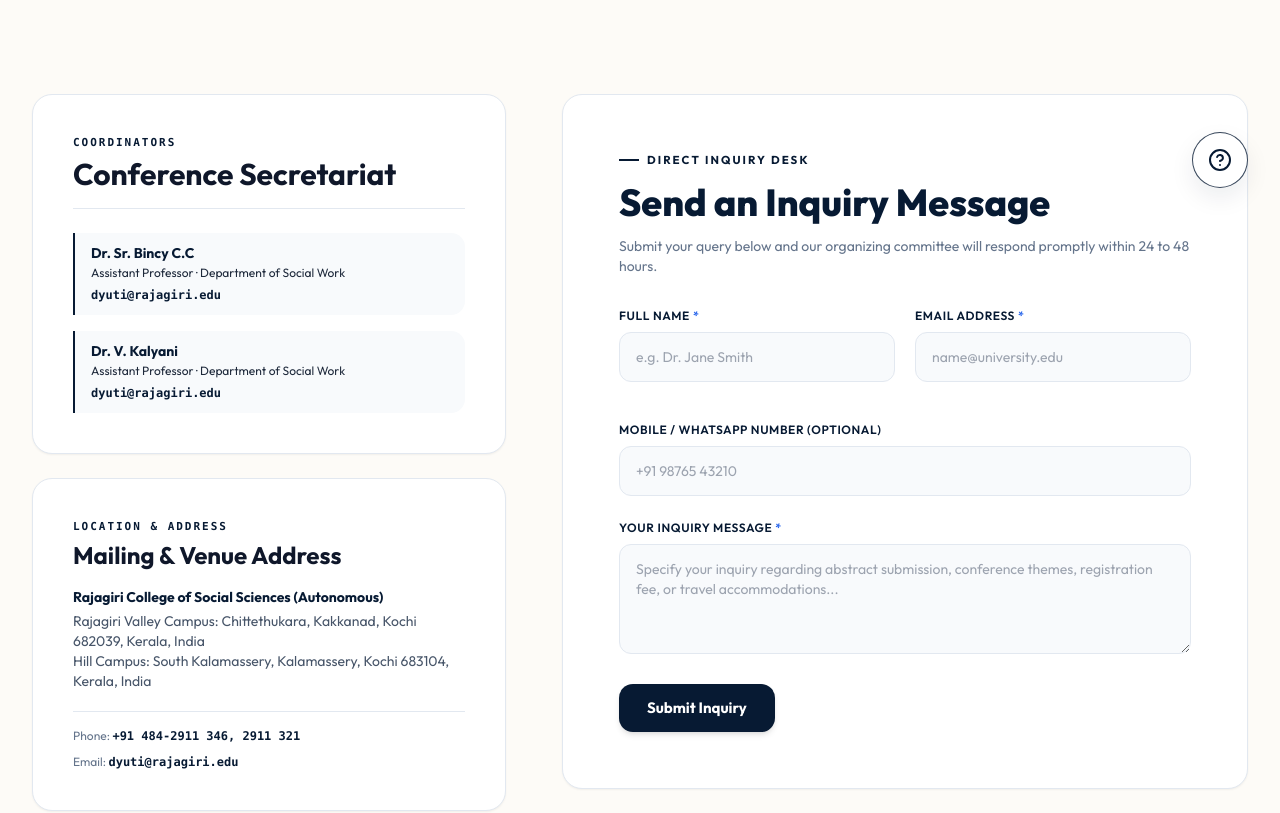
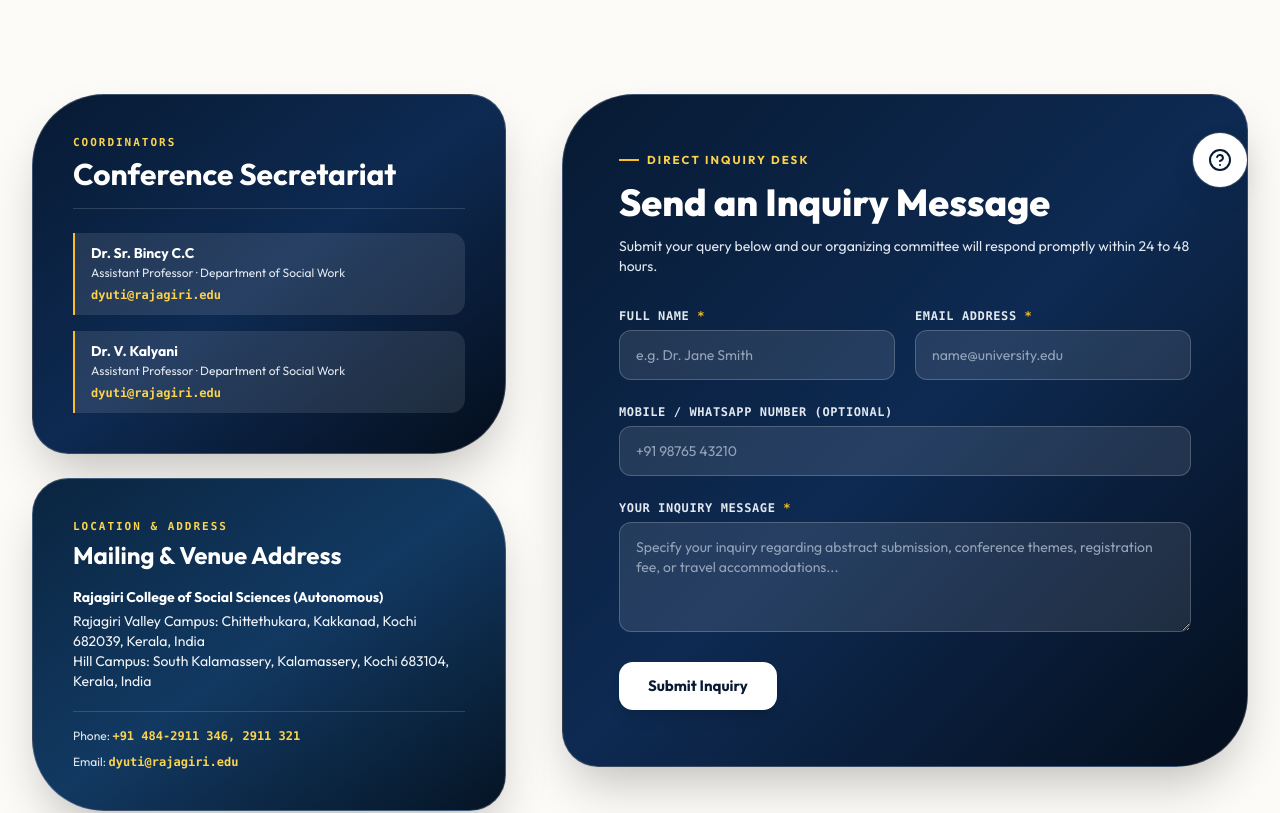
Before and after one commit to Rlabzteam/Dyuti27, a React (Vite) app: page /contact in a window 1280 px wide. Shown: the part 580-1393 px from the top of the page. Built offline with nearby package versions, Linux system fonts and the light colour scheme.

Commit message:
feat: add Contact, Rajagiri, and Accommodation pages with integrated inquiry form and conference details

```diff
--- a/src/pages/Accommodation.tsx
+++ b/src/pages/Accommodation.tsx
@@ -168,8 +168,8 @@ export const Accommodation: React.FC = () => {
           </div>
         </div>
 
-        {/* ── HOSPITALITY DESK SUPPORT FOOTER ── */}
-        <div className="rounded-[20px] p-8 sm:p-12 lg:p-14 bg-gradient-to-br from-[#071A33] to-[#140020] border border-slate-800/10 text-white shadow-md">
+        {/* ── HOSPITALITY DESK SUPPORT FOOTER (Deep Navy Blue Box) ── */}
+        <div className="rounded-[28px] sm:rounded-[36px] rounded-tl-[56px] sm:rounded-tl-[72px] rounded-br-[56px] sm:rounded-br-[72px] p-8 sm:p-12 lg:p-14 bg-gradient-to-br from-[#071A33] via-[#0e2a52] to-[#040e1c] border border-white/20 text-white shadow-2xl">
           <div className="grid grid-cols-1 lg:grid-cols-12 gap-8 items-center">
 
             <div className="lg:col-span-8">
--- a/src/pages/Contact.tsx
+++ b/src/pages/Contact.tsx
@@ -64,12 +64,12 @@ export const Contact: React.FC = () => {
           <div className="lg:col-span-5 space-y-6">
 
             {/* Conference Coordinators */}
-            <div className="rounded-[20px] p-8 sm:p-10 bg-white border border-slate-200 shadow-sm">
-              <div className="mb-6 pb-4 border-b border-slate-200">
-                <span className="text-[11px] font-mono font-bold uppercase tracking-[0.18em] text-[#071A33] block mb-1">
+            <div className="rounded-[28px] sm:rounded-[36px] rounded-tl-[56px] sm:rounded-tl-[72px] rounded-br-[56px] sm:rounded-br-[72px] p-8 sm:p-10 bg-gradient-to-br from-[#071A33] via-[#0e2a52] to-[#040e1c] text-white border border-white/20 shadow-2xl">
+              <div className="mb-6 pb-4 border-b border-white/15">
+                <span className="text-[11px] font-mono font-bold uppercase tracking-[0.18em] text-amber-300 block mb-1">
                   Coordinators
                 </span>
-                <h3 className="font-heading text-2xl sm:text-3xl text-slate-900 font-bold m-0">
+                <h3 className="font-heading text-2xl sm:text-3xl text-white font-bold m-0">
                   Conference Secretariat
                 </h3>
               </div>
@@ -78,18 +78,18 @@ export const Contact: React.FC = () => {
                 {CONFERENCE_DATA.contacts.map((contact, idx) => (
                   <div
                     key={idx}
-                    className="border-l-2 border-[#071A33] pl-4 py-2.5 bg-slate-50 rounded-r-[14px]"
+                    className="border-l-2 border-amber-400 pl-4 py-2.5 bg-white/10 rounded-r-[14px]"
                   >
-                    <p className="font-sans font-bold text-[#071A33] text-sm m-0">
+                    <p className="font-sans font-bold text-white text-sm m-0">
                       {contact.name}
                     </p>
-                    <p className="text-xs text-slate-550 m-0 mt-0.5 font-sans">
+                    <p className="text-xs text-slate-200 m-0 mt-0.5 font-sans font-medium">
                       {contact.role} &middot; {contact.department}
                     </p>
                     {contact.email && (
                       <a
                         href={`mailto:${contact.email}`}
-                        className="text-xs text-[#071A33] font-mono font-semibold hover:underline mt-1.5 inline-block"
+                        className="text-xs text-amber-300 font-mono font-semibold hover:underline mt-1.5 inline-block"
                       >
                         {contact.email}
                       </a>
@@ -100,28 +100,28 @@ export const Contact: React.FC = () => {
             </div>
 
             {/* Mailing & Direct Venue Address */}
-            <div className="rounded-[20px] p-8 sm:p-10 bg-white border border-slate-200 shadow-sm">
+            <div className="rounded-[28px] sm:rounded-[36px] rounded-tr-[56px] sm:rounded-tr-[72px] rounded-bl-[56px] sm:rounded-bl-[72px] p-8 sm:p-10 bg-gradient-to-br from-[#0a2540] via-[#123962] to-[#051424] text-white border border-white/20 shadow-2xl">
               <div className="mb-4">
-                <span className="text-[11px] font-mono font-bold uppercase tracking-[0.18em] text-[#071A33] block mb-1">
+                <span className="text-[11px] font-mono font-bold uppercase tracking-[0.18em] text-amber-300 block mb-1">
                   Location &amp; Address
                 </span>
-                <h4 className="font-heading text-xl sm:text-2xl text-slate-900 font-bold m-0">
+                <h4 className="font-heading text-xl sm:text-2xl text-white font-bold m-0">
                   Mailing &amp; Venue Address
                 </h4>
               </div>
 
-              <p className="text-xs sm:text-sm text-slate-600 leading-relaxed m-0 font-sans font-normal mb-5">
-                <strong className="text-[#071A33] block mb-1 font-bold">{CONFERENCE_DATA.hostInstitution}</strong>
+              <p className="text-xs sm:text-sm text-slate-100 leading-relaxed m-0 font-sans font-medium mb-5">
+                <strong className="text-white block mb-1 font-bold">{CONFERENCE_DATA.hostInstitution}</strong>
                 Rajagiri Valley Campus: Chittethukara, Kakkanad, Kochi 682039, Kerala, India<br />
                 Hill Campus: South Kalamassery, Kalamassery, Kochi 683104, Kerala, India
               </p>
 
-              <div className="space-y-2.5 pt-4 border-t border-slate-200 text-xs text-slate-500 font-sans">
+              <div className="space-y-2.5 pt-4 border-t border-white/15 text-xs text-slate-200 font-sans font-medium">
                 <div>
-                  <span>Phone: <strong className="text-[#071A33] font-mono font-semibold">+91 484-2911 346, 2911 321</strong></span>
+                  <span>Phone: <strong className="text-amber-300 font-mono font-semibold">+91 484-2911 346, 2911 321</strong></span>
                 </div>
                 <div>
-                  <span>Email: <a href="mailto:dyuti@rajagiri.edu" className="text-[#071A33] font-mono font-semibold hover:underline">dyuti@rajagiri.edu</a></span>
+                  <span>Email: <a href="mailto:dyuti@rajagiri.edu" className="text-amber-300 font-mono font-semibold hover:underline">dyuti@rajagiri.edu</a></span>
                 </div>
               </div>
             </div>
@@ -130,19 +130,19 @@ export const Contact: React.FC = () => {
 
           {/* Right Column: Inquiry Form (7 cols) */}
           <div className="lg:col-span-7">
-            <div className="rounded-[20px] p-8 sm:p-12 lg:p-14 bg-white border border-slate-200 shadow-sm">
+            <div className="rounded-[28px] sm:rounded-[36px] rounded-tl-[56px] sm:rounded-tl-[72px] rounded-br-[56px] sm:rounded-br-[72px] p-8 sm:p-12 lg:p-14 bg-gradient-to-br from-[#071A33] via-[#0e2a52] to-[#040e1c] text-white border border-white/20 shadow-2xl">
               <div className="flex items-center gap-2 mb-2">
-                <span className="w-5 h-0.5 bg-[#071A33]" />
-                <span className="text-[11.5px] font-sans font-bold uppercase tracking-[0.18em] text-[#071A33]">
+                <span className="w-5 h-0.5 bg-amber-400" />
+                <span className="text-[11.5px] font-sans font-bold uppercase tracking-[0.18em] text-amber-300">
                   Direct Inquiry Desk
                 </span>
               </div>
 
-              <h3 className="font-heading text-[1.85rem] sm:text-[2.35rem] text-[#071A33] font-extrabold mb-2 leading-snug">
+              <h3 className="font-heading text-[1.85rem] sm:text-[2.35rem] text-white font-extrabold mb-2 leading-snug">
                 Send an Inquiry Message
               </h3>
 
-              <p className="text-xs sm:text-sm text-slate-500 mb-8 font-sans font-normal leading-relaxed">
+              <p className="text-xs sm:text-sm text-slate-200 mb-8 font-sans font-normal leading-relaxed">
                 Submit your query below and our organizing committee will respond promptly within 24 to 48 hours.
               </p>
 
@@ -150,8 +150,8 @@ export const Contact: React.FC = () => {
               {feedback && (
                 <div
                   className={`p-4 rounded-[14px] mb-6 text-sm ${feedback.type === 'success'
-                      ? 'bg-emerald-50 text-emerald-900 border border-emerald-300'
-                      : 'bg-red-50 text-red-900 border border-red-300'
+                      ? 'bg-emerald-500/20 text-emerald-300 border border-emerald-400/40'
+                      : 'bg-red-500/20 text-red-300 border border-red-400/40'
                     }`}
                   role="alert"
                 >
@@ -161,7 +161,10 @@ export const Contact: React.FC = () => {
 
               <form onSubmit={handleSubmit} className="space-y-6 font-sans">
                 <div className="grid grid-cols-1 sm:grid-cols-2 gap-5">
-                  <FormField label="Full Name" id="name" required>
+                  <div className="space-y-1.5">
+                    <label htmlFor="name" className="block text-xs font-mono font-bold uppercase tracking-wider text-slate-200">
+                      Full Name <span className="text-amber-400">*</span>
+                    </label>
                     <input
                       type="text"
                       id="name"
@@ -170,11 +173,14 @@ export const Contact: React.FC = () => {
                       value={formData.name}
                       onChange={handleChange}
                       placeholder="e.g. Dr. Jane Smith"
-                      className="w-full px-4 py-3.5 rounded-[12px] bg-slate-50 border border-slate-200 text-slate-800 placeholder-[#9CA3AF] text-sm focus:outline-none focus:border-[#071A33] focus:ring-2 focus:ring-[#071A33]/15 transition-all"
+                      className="w-full px-4 py-3.5 rounded-[12px] bg-white/10 border border-white/20 text-white placeholder-slate-400 text-sm focus:outline-none focus:border-amber-400 focus:ring-2 focus:ring-amber-400/20 transition-all"
                     />
-                  </FormField>
+                  </div>
 
-                  <FormField label="Email Address" id="email" required>
+                  <div className="space-y-1.5">
+                    <label htmlFor="email" className="block text-xs font-mono font-bold uppercase tracking-wider text-slate-200">
+                      Email Address <span className="text-amber-400">*</span>
+                    </label>
                     <input
                       type="email"
                       id="email"
@@ -183,12 +189,15 @@ export const Contact: React.FC = () => {
                       value={formData.email}
                       onChange={handleChange}
                       placeholder="name@university.edu"
-                      className="w-full px-4 py-3.5 rounded-[12px] bg-slate-50 border border-slate-200 text-slate-800 placeholder-[#9CA3AF] text-sm focus:outline-none focus:border-[#071A33] focus:ring-2 focus:ring-[#071A33]/15 transition-all"
+                      className="w-full px-4 py-3.5 rounded-[12px] bg-white/10 border border-white/20 text-white placeholder-slate-400 text-sm focus:outline-none focus:border-amber-400 focus:ring-2 focus:ring-amber-400/20 transition-all"
                     />
-                  </FormField>
+                  </div>
                 </div>
 
-                <FormField label="Mobile / WhatsApp Number (Optional)" id="phone">
+                <div className="space-y-1.5">
+                  <label htmlFor="phone" className="block text-xs font-mono font-bold uppercase tracking-wider text-slate-200">
+                    Mobile / WhatsApp Number (Optional)
+                  </label>
                   <input
                     type="tel"
                     id="phone"
@@ -196,11 +205,14 @@ export const Contact: React.FC = () => {
                     value={formData.phone}
                     onChange={handleChange}
                     placeholder="+91 98765 43210"
-                    className="w-full px-4 py-3.5 rounded-[12px] bg-slate-50 border border-slate-200 text-slate-800 placeholder-[#9CA3AF] text-sm focus:outline-none focus:border-[#071A33] focus:ring-2 focus:ring-[#071A33]/15 transition-all"
+                    className="w-full px-4 py-3.5 rounded-[12px] bg-white/10 border border-white/20 text-white placeholder-slate-400 text-sm focus:outline-none focus:border-amber-400 focus:ring-2 focus:ring-amber-400/20 transition-all"
                   />
-                </FormField>
+                </div>
 
-                <FormField label="Your Inquiry Message" id="message" required>
+                <div className="space-y-1.5">
+                  <label htmlFor="message" className="block text-xs font-mono font-bold uppercase tracking-wider text-slate-200">
+                    Your Inquiry Message <span className="text-amber-400">*</span>
+                  </label>
                   <textarea
                     id="message"
                     name="message"
@@ -209,17 +221,17 @@ export const Contact: React.FC = () => {
                     value={formData.message}
                     onChange={handleChange}
                     placeholder="Specify your inquiry regarding abstract submission, conference themes, registration fee, or travel accommodations..."
-                    className="w-full px-4 py-3.5 rounded-[12px] bg-slate-50 border border-slate-200 text-slate-800 placeholder-[#9CA3AF] text-sm focus:outline-none focus:border-[#071A33] focus:ring-2 focus:ring-[#071A33]/15 transition-all"
+                    className="w-full px-4 py-3.5 rounded-[12px] bg-white/10 border border-white/20 text-white placeholder-slate-400 text-sm focus:outline-none focus:border-amber-400 focus:ring-2 focus:ring-amber-400/20 transition-all"
                   />
-                </FormField>
+                </div>
 
                 <div>
                   <Button
                     type="submit"
-                    variant="navy"
+                    variant="white"
                     size="lg"
                     disabled={isSubmitting}
-                    className="bg-[#071A33] hover:bg-slate-900 text-white font-bold h-12 flex items-center shadow-md"
+                    className="bg-white hover:bg-slate-100 text-[#071A33] border border-transparent font-bold h-12 flex items-center shadow-lg hover:scale-105 transition-all"
                   >
                     {isSubmitting ? 'Sending Message...' : 'Submit Inquiry'}
                   </Button>
@@ -231,21 +243,21 @@ export const Contact: React.FC = () => {
         </div>
 
         {/* ── GOOGLE MAP CONTAINER ── */}
-        <div className="rounded-[20px] overflow-hidden border border-slate-200 shadow-sm bg-white mb-12">
-          <div className="p-6 sm:p-8 bg-[#071A33] text-white flex flex-col sm:flex-row items-start sm:items-center justify-between gap-4">
+        <div className="rounded-[28px] sm:rounded-[36px] overflow-hidden border border-white/20 shadow-2xl bg-[#071A33] text-white mb-12">
+          <div className="p-6 sm:p-8 bg-gradient-to-r from-[#071A33] via-[#0e2a52] to-[#040e1c] text-white flex flex-col sm:flex-row items-start sm:items-center justify-between gap-4 border-b border-white/15">
             <div>
-              <span className="text-[11px] font-mono font-bold text-slate-350 uppercase tracking-widest block mb-1">
+              <span className="text-[11px] font-mono font-bold text-amber-300 uppercase tracking-widest block mb-1">
                 Campus Location Map
               </span>
               <h4 className="font-heading text-2xl text-white m-0 font-bold">
                 Rajagiri College of Social Sciences (Autonomous)
               </h4>
             </div>
-            <span className="text-xs text-white/80 font-sans">
+            <span className="text-xs text-slate-200 font-sans font-medium">
               Kalamassery &amp; Rajagiri Valley Campuses
             </span>
           </div>
-          <div className="w-full h-80 sm:h-96 bg-slate-50">
+          <div className="w-full h-80 sm:h-96 bg-slate-900">
             <iframe
               title="Rajagiri Campus Map"
               src="https://www.google.com/maps/embed?pb=!1m14!1m8!1m3!1d694.3646809247406!2d76.35574209792348!3d9.993886412091518!3m2!1i1024!2i768!4f13.1!3m3!1m2!1s0x0%3A0xffe403fa83187691!2sRajagiri%20College%20Of%20Social%20Sciences!5e0!3m2!1sen!2sin!4v1660152795214!5m2!1sen!2sin"
```
Also changed, not shown: src/pages/Rajagiri.tsx (+10 -10 lines).
